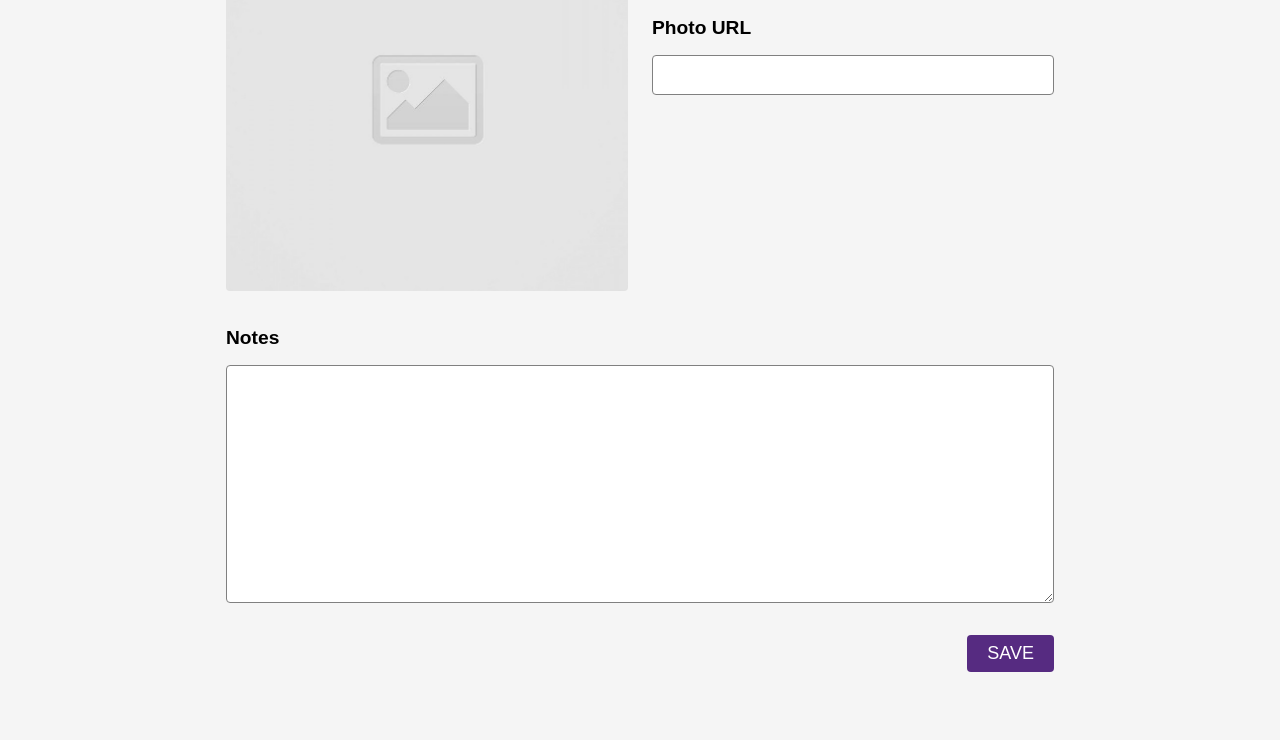
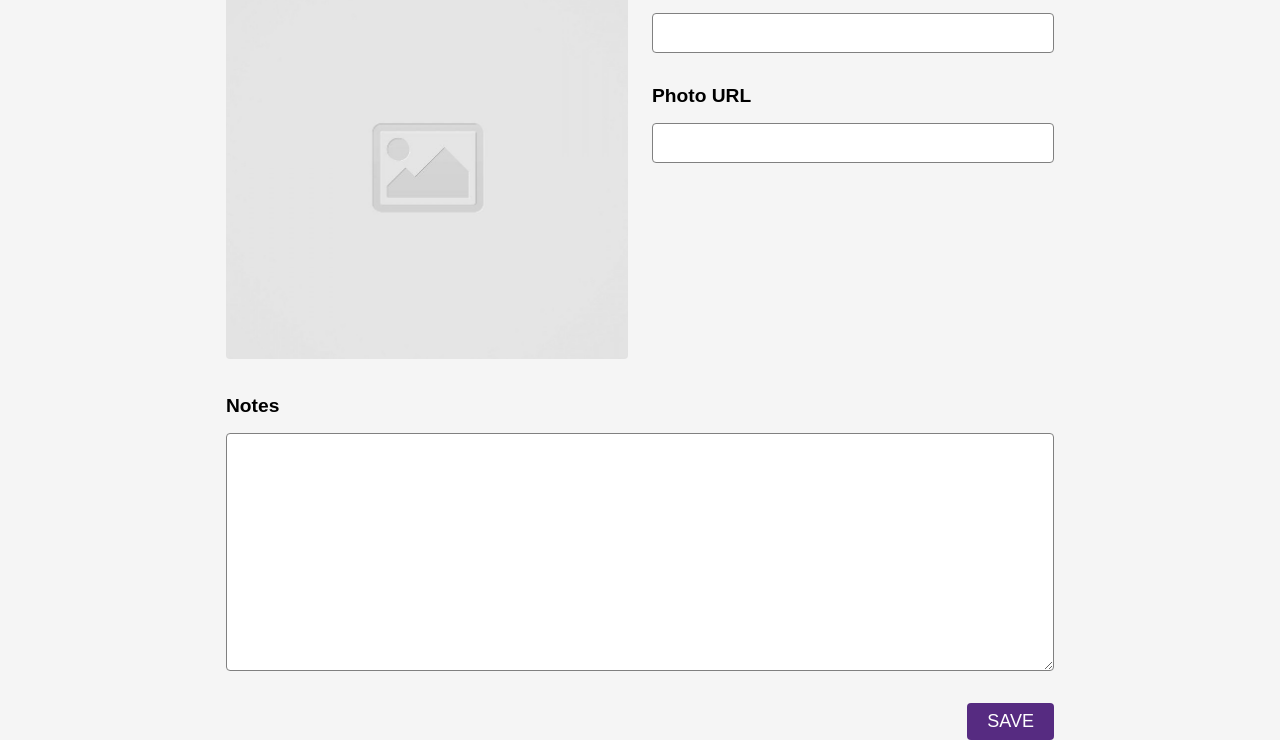
Before and after one commit to mmoncera/code-journal, a website: page index.html in a window 1280 px wide. Shown: the part 173-913 px from the top of the page. Before the commit the page ends 845 px from the top, so only its background shows below. Drawn offline with Linux system fonts and the light colour scheme.

Commit message:
added css styling for main element

```diff
--- a/css/styles.css
+++ b/css/styles.css
@@ -7,9 +7,10 @@ body {
 }
 
 header {
+  background-color: #562b81;
   position: fixed;
   width: 100%;
-  background-color: #562b81;
+  z-index: 1;
 }
 
 .page-header {
@@ -32,6 +33,11 @@ header {
 
 .entries-nav:hover {
   text-decoration: underline;
+}
+
+main {
+  position: relative;
+  top: 4.25rem;
 }
 
 label,
```
